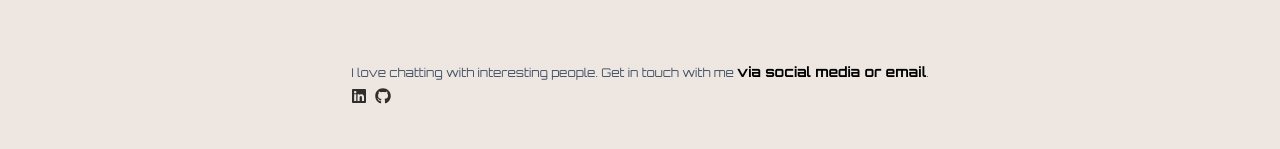
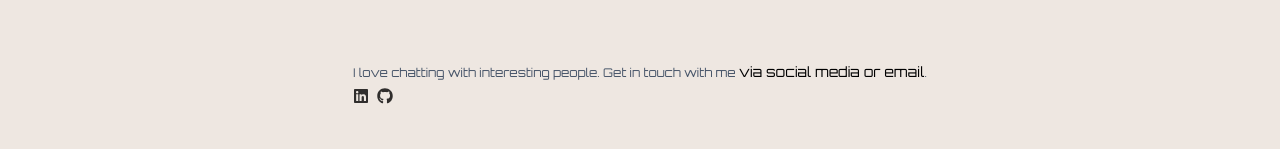
Before and after one commit to DiegoCstyles/portfolio, a Next.js app: page /contact in a window 1280 px wide. Shown: the part 303-452 px from the top of the page. Built offline with nearby package versions, Linux system fonts and the light colour scheme.

Commit message:
Update Section.tsx

```diff
--- a/components/Contact/Section.tsx
+++ b/components/Contact/Section.tsx
@@ -105,7 +105,7 @@ const Section = ({ currentLanguage }: ContactProps) => {
         {/* about */}
         <div className="border-black  dark:border-white rounded-t-md mt-10 p-4">
           <p className="text-xs text-justify leading-relaxed text-slate-600 dark:text-slate-400">
-            {translations[currentLanguage].p1}<strong className="text-sm text-black dark:text-white">{translations[currentLanguage].p2}</strong>.
+            {translations[currentLanguage].p1}<strong className="font-light text-sm text-black dark:text-white">{translations[currentLanguage].p2}</strong>.
           </p>
           <div className="flex mt-1.5">
             <Icon href="https://www.linkedin.com/in/diegoerc/" target="_blank" label="Instagram" classNameLink="group" icon={FaLinkedin}></Icon>
@@ -123,7 +123,7 @@ const Section = ({ currentLanguage }: ContactProps) => {
                   id="name"
                   name="name"
                   placeholder={translations[currentLanguage].name}
-                  className="text-xs light:bg-white w-full zoom-effect-input px-7 py-2 h-8 border-b bg-transparent text-black dark:text-white border-black dark:border-white focus:outline-none focus:border-green-500 dark:focus:border-blendedCyan"
+                  className="text-xs light:bg-white w-full zoom-effect-input px-7 py-2 h-8 border-b bg-transparent bg-black/5 text-black dark:text-white border-black dark:border-white focus:outline-none focus:border-green-500 dark:focus:border-blendedCyan"
                   required
                 />
               </div>
@@ -134,7 +134,7 @@ const Section = ({ currentLanguage }: ContactProps) => {
                   id="email"
                   name="email"
                   placeholder="Email"
-                  className="text-xs light:bg-white w-full zoom-effect-input px-7 py-2 h-8 border-b bg-transparent text-black dark:text-white border-black dark:border-white focus:outline-none focus:border-green-500 dark:focus:border-blendedCyan"
+                  className="text-xs light:bg-white w-full zoom-effect-input px-7 py-2 h-8 border-b bg-transparent bg-black/5 text-black dark:text-white border-black dark:border-white focus:outline-none focus:border-green-500 dark:focus:border-blendedCyan"
                   required
                 />
               </div>
@@ -143,7 +143,7 @@ const Section = ({ currentLanguage }: ContactProps) => {
                 id="message"
                 name="message"
                 placeholder={translations[currentLanguage].message}
-                className="mb-4 text-xs light:bg-white w-full zoom-effect-input px-7 py-2 border-b bg-transparent text-black dark:text-white border-black dark:border-white focus:outline-none focus:border-blendedCyan dark:focus:border-blendedCyan h-28 resize-none"
+                className="mb-4 text-xs light:bg-white w-full zoom-effect-input px-7 py-2 border-b bg-transparent bg-black/5 text-black dark:text-white border-black dark:border-white focus:outline-none focus:border-blendedCyan dark:focus:border-blendedCyan h-28 resize-none"
                 required
               ></textarea>
 
```
